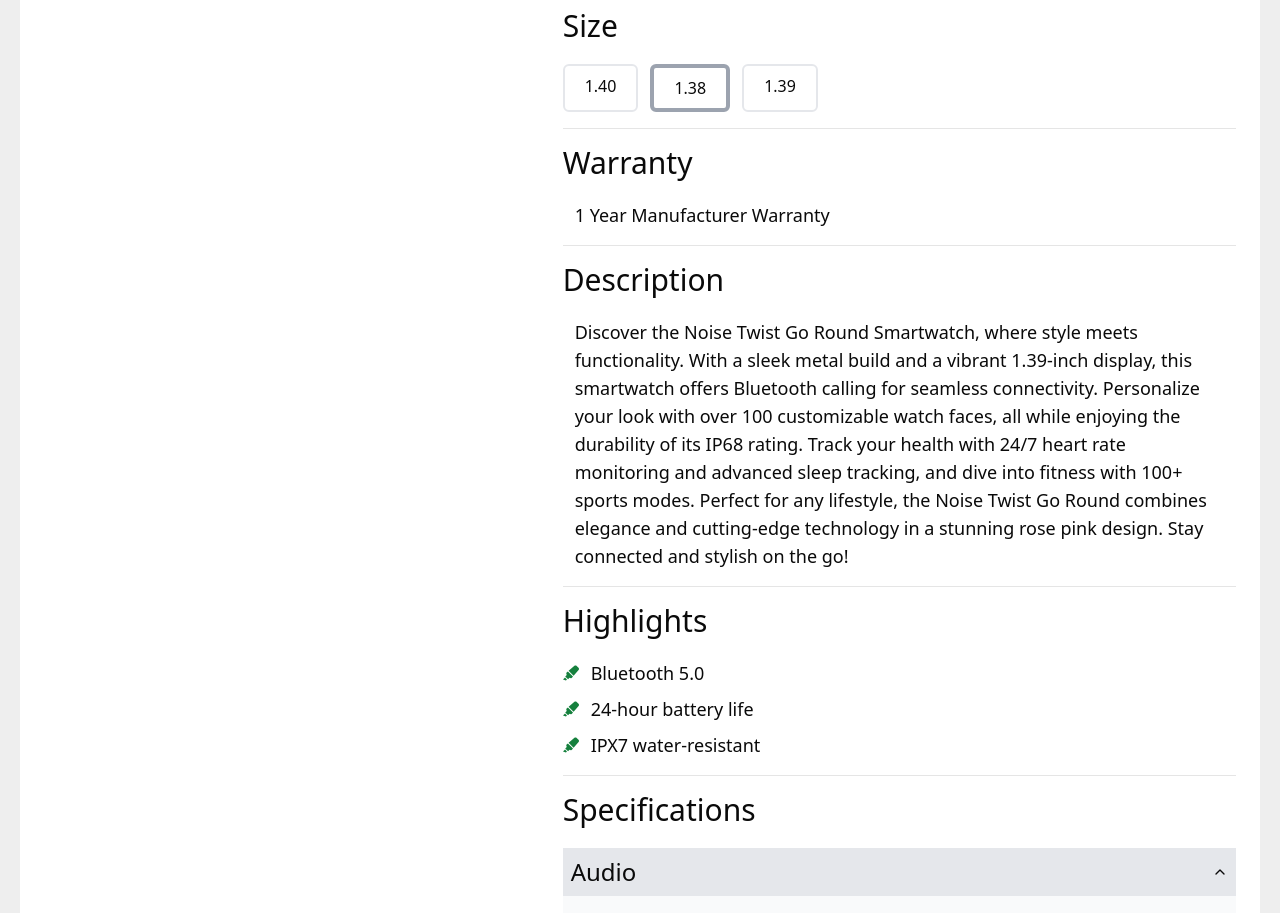
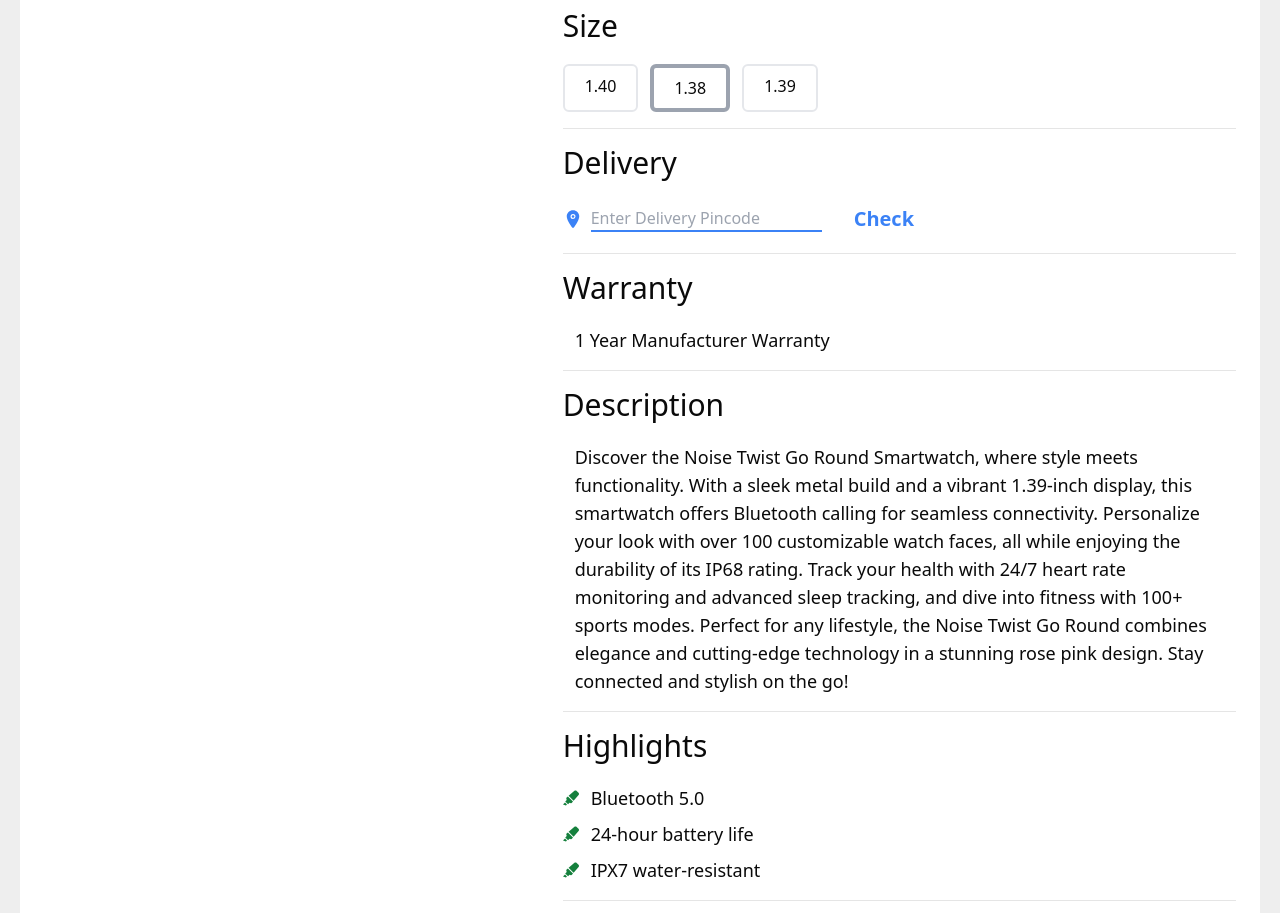
Before and after one commit to gritik418/TrendFusion-Frontend, a Next.js app: page /product/1A2B3C in a window 1280 px wide. Shown: the part 900-1813 px from the top of the page. Built offline with nearby package versions, Linux system fonts and the light colour scheme.

Commit message:
Check delivery section added in product page

```diff
--- a/src/app/globals.css
+++ b/src/app/globals.css
@@ -1,6 +1,14 @@
 @tailwind base;
 @tailwind components;
 @tailwind utilities;
+
+@layer base {
+  input[type="number"]::-webkit-inner-spin-button,
+  input[type="number"]::-webkit-outer-spin-button {
+    -webkit-appearance: none;
+    margin: 0;
+  }
+}
 
 :root {
   --primary-color: #16423c;
--- a/src/app/product/[productId]/page.tsx
+++ b/src/app/product/[productId]/page.tsx
@@ -16,6 +16,7 @@
 } from "@/components/ui/accordion";
 import UserReviewItem from "@/components/UserReviewItem/UserReviewItem";
 import PriceBar from "@/components/PriceBar/PriceBar";
+import CheckDelivery from "@/components/CheckDelivery/CheckDelivery";
 
 const product: ProductWithVariants = {
   productId: "1A2B3C",
@@ -351,6 +352,14 @@
               </div>
             )}
 
+            {
+              <div className="flex flex-col mt-1">
+                <Separator />
+                <p className="text-3xl mt-4 mb-5">Delivery</p>
+                <CheckDelivery />
+              </div>
+            }
+
             {product.warranty && (
               <div className="flex flex-col mt-1">
                 <Separator />
--- /dev/null
+++ b/src/components/CheckDelivery/CheckDelivery.tsx
@@ -0,0 +1,22 @@
+import React from "react";
+import { IoLocation } from "react-icons/io5";
+
+const CheckDelivery = () => {
+  return (
+    <div className="flex gap-4 mb-3">
+      <div className="flex flex-row items-center gap-2">
+        <IoLocation className="text-xl text-blue-500" />
+        <input
+          type="number"
+          placeholder="Enter Delivery Pincode"
+          className="border-b-2 border-blue-500 placeholder-gray-400 outline-none"
+        />
+      </div>
+      <button className="hover:bg-gray-50 transition-colors ease-in-out duration-300 font-semibold text-xl text-blue-500 px-4 py-1 rounded-md">
+        Check
+      </button>
+    </div>
+  );
+};
+
+export default CheckDelivery;
--- a/src/types/index.d.ts
+++ b/src/types/index.d.ts
@@ -45,9 +45,11 @@
   orderId: string;
   userId: Types.ObjectId;
   orderDate: Date;
-  deliveryDate?: Date;
+  expectedDeliveryDate?: Date;
+  deliveredOn?: Date;
   status: "Pending" | "Shipped" | "Delivered" | "Cancelled";
   items: OrderProductInfo[] | undefined;
+  itemCount: number;
   totalQuantity: number;
   totalPrice: number;
   discount?: Discount;
```
